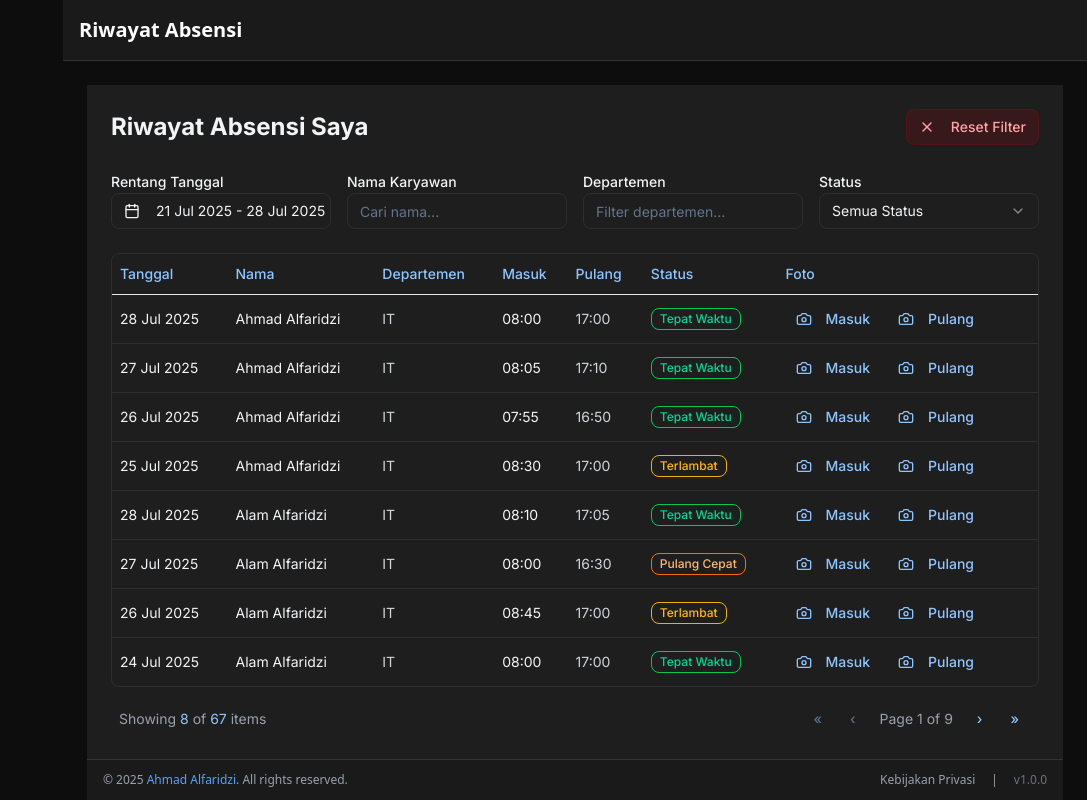
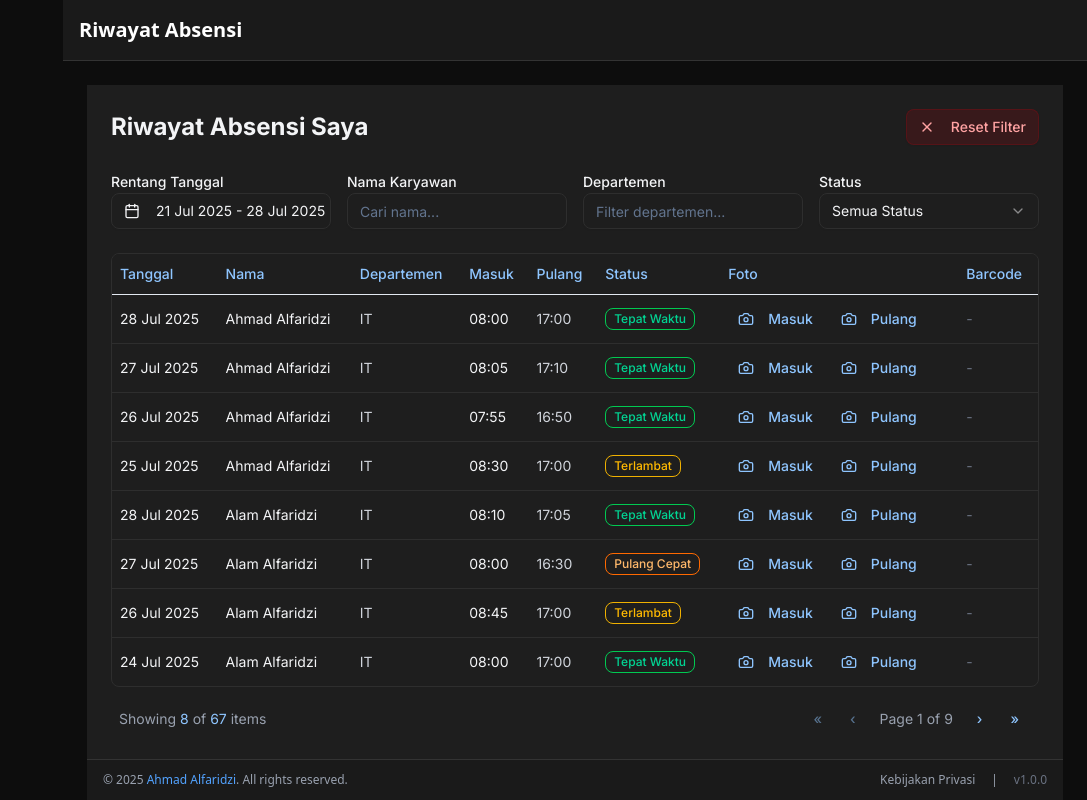
Before and after one commit to AhmadAlfaridzi/Absensi, a Next.js app: page /dashboard/riwayat-absensi in a window 1280 px wide. Shown: the whole page, without its empty margins (193-1280 px from the left). Built offline with nearby package versions, Linux system fonts and the light colour scheme; sample sign-in values are in the browser's storage.

Commit message:
melakukan update tabel untuk data riwayat-absensi

```diff
--- a/src/components/Riwayat-Absensi/dataTable.tsx
+++ b/src/components/Riwayat-Absensi/dataTable.tsx
@@ -7,6 +7,11 @@ import { format } from "date-fns"
 import { id } from "date-fns/locale"
 import { GenericTable } from "@/components/Common/genericTable"
 import { AttendanceRecord } from "@/types/attendance"
+import {
+  Tooltip,
+  TooltipContent,
+  TooltipTrigger
+} from "@/components/ui/tooltip";
 
 type ProcessedAttendanceRecord = AttendanceRecord & {
   onPhotoClick?: (photoUrl: string, type: string) => void
@@ -104,6 +109,56 @@ const columns: ColumnDef<ProcessedAttendanceRecord>[] = [
         </div>
       )
     }
+  },
+  {
+    id: "barcode",
+    header: "Barcode",
+    cell: ({ row }) => {
+      const { barcodeIn, barcodeOut, barcodeInAt, barcodeOutAt } = row.original;
+
+      return (
+        <div className="flex flex-col gap-1">
+          {/* Barcode Masuk */}
+          {barcodeIn && (
+            <div className="flex items-center gap-2">
+              <span className="text-green-400 text-xs">Masuk:</span>
+              <Tooltip>
+                <TooltipTrigger>
+                  <span className="text-gray-300 text-sm font-mono">
+                    {barcodeIn}
+                  </span>
+                </TooltipTrigger>
+                <TooltipContent>
+                  <p>Waktu: {barcodeInAt ? new Date(barcodeInAt).toLocaleString() : '-'}</p>
+                </TooltipContent>
+              </Tooltip>
+            </div>
+          )}
+
+          {/* Barcode Keluar */}
+          {barcodeOut && (
+            <div className="flex items-center gap-2">
+              <span className="text-red-400 text-xs">Pulang:</span>
+              <Tooltip>
+                <TooltipTrigger>
+                  <span className="text-gray-300 text-sm font-mono">
+                    {barcodeOut}
+                  </span>
+                </TooltipTrigger>
+                <TooltipContent>
+                  <p>Waktu: {barcodeOutAt ? new Date(barcodeOutAt).toLocaleString() : '-'}</p>
+                </TooltipContent>
+              </Tooltip>
+            </div>
+          )}
+
+          {/* Jika tidak ada data */}
+          {!barcodeIn && !barcodeOut && (
+            <span className="text-gray-500 text-sm">-</span>
+          )}
+        </div>
+      );
+    }
   }
 ]
 
--- a/src/types/attendance.d.ts
+++ b/src/types/attendance.d.ts
@@ -14,4 +14,8 @@ export interface AttendanceRecord {
   employee: Employee
   photoIn: string | null
   photoOut: string | null
+  barcodeIn?: string | null;
+  barcodeOut?: string | null;
+  barcodeInAt?: string | null;
+  barcodeOutAt?: string | null;
 }
```
Also changed, not shown: 1 other file (tests, documents, lock files or other folders).
